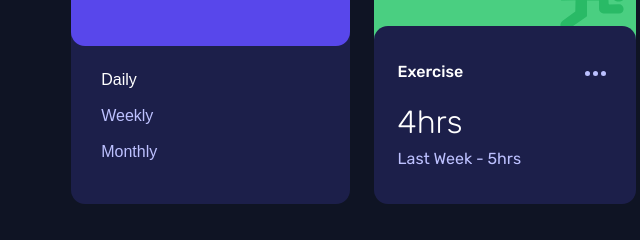
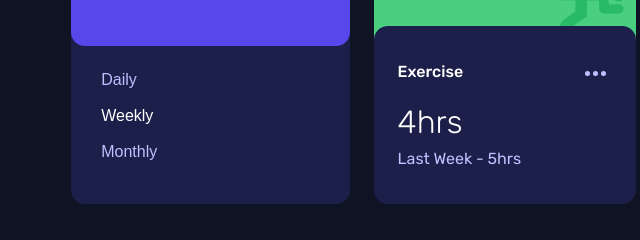
Before and after one commit to vaishnav-sh/time-tracking-dashboard, a plain HTML site: page index.html in a window 1280 px wide. Shown: the part 386-626 px from the top of the page, 0-640 px from the left. Drawn offline with Linux system fonts and the light colour scheme.

Commit message:
fix: change default active mode button

```diff
--- a/index.html
+++ b/index.html
@@ -25,8 +25,8 @@
 
         <div class="timespan">
           <div class="timespan-btns">
-            <button id="daily" class="time-btn time-btn-active">daily</button>
-            <button id="weekly" class="time-btn">weekly</button>
+            <button id="daily" class="time-btn">daily</button>
+            <button id="weekly" class="time-btn time-btn-active">weekly</button>
             <button id="monthly" class="time-btn">monthly</button>
           </div>
         </div>
```
